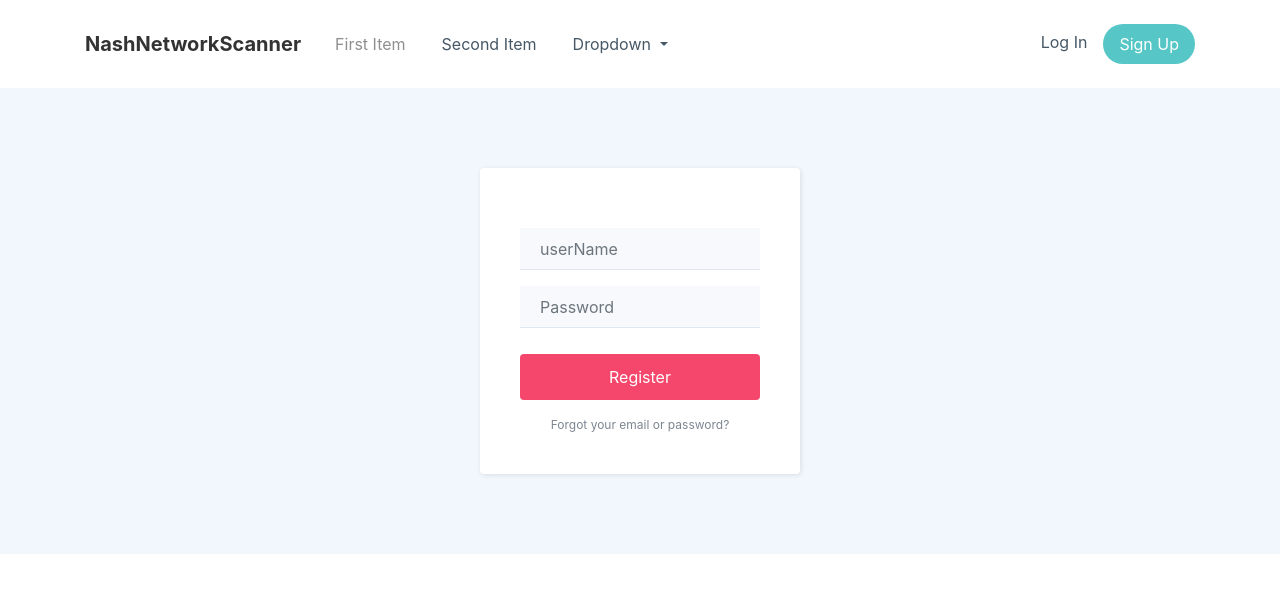
After one commit to Tom451/NashNetScanner, a PHP site: page /registration.php in a window 1280 px wide. The commit adds this page. Shown: the top 593 px of the page. Run offline with PHP 8.4, Linux system fonts and the light colour scheme.

Commit message:
Added Registration and Login Page

```diff
--- a/assets/php/DBConfig.php
+++ b/assets/php/DBConfig.php
@@ -3,11 +3,6 @@
 const USER = 'root';
 const PASSWORD = 'Z5H&Qc^z!Fz9';
 const HOST = 'localhost:3306';
-const DATABASE = 'nashnetworkingdashboard';
+const DATABASE = 'nashnetworkdashboard';
 
-try {
-    $connection = new PDO("mysql:host=".HOST.";dbname=".DATABASE, USER, PASSWORD);
-} catch (PDOException $e) {
-    exit("Error: " . $e->getMessage());
-}
-?>
+$new= new PDO("mysql:host=".HOST.";dbname=".DATABASE, USER, PASSWORD);
--- /dev/null
+++ b/registration.php
@@ -0,0 +1,74 @@
+<?php
+session_start();
+include('assets/php/DBConfig.php');
+
+$connection = new PDO("mysql:host=".HOST.";dbname=".DATABASE, USER, PASSWORD);
+
+if (isset($_POST['register'])) {
+    $username = $_POST['username'];
+    $email = $_POST['email'];
+    $password = $_POST['password'];
+    $password_hash = password_hash($password, PASSWORD_BCRYPT);
+    $query = $connection->prepare("SELECT * FROM usercredentials WHERE userName=:username");
+    $query->bindParam("username", $username, PDO::PARAM_STR);
+    $query->execute();
+    if ($query->rowCount() > 0) {
+        echo '<p class="error">The email address is already registered!</p>';
+    }
+    if ($query->rowCount() == 0) {
+        $query = $connection->prepare("INSERT INTO usercredentials(username,password) VALUES (:username,:password_hash)");
+        $query->bindParam("username", $username, PDO::PARAM_STR);
+        $query->bindParam("password_hash", $password_hash, PDO::PARAM_STR);
+        $query->bindParam("username", $username, PDO::PARAM_STR);
+        $result = $query->execute();
+        if ($result) {
+            echo '<p class="success">Your registration was successful!</p>';
+        } else {
+            echo '<p class="error">Something went wrong!</p>';
+        }
+    }
+}
+?>
+
+<!DOCTYPE html>
+<html lang="en">
+
+<head>
+    <meta charset="utf-8">
+    <meta name="viewport" content="width=device-width, initial-scale=1.0, shrink-to-fit=no">
+    <title>NashNetworkScanner</title>
+    <link rel="stylesheet" href="assets/bootstrap/css/bootstrap.min.css">
+    <link rel="stylesheet" href="assets/css/Navigation-with-Button.css">
+    <link rel="stylesheet" href="assets/css/styles.css">
+    <link rel="stylesheet" href="assets/css/Login-Form-Clean.css">
+</head>
+
+<body>
+<nav class="navbar navbar-light navbar-expand-md navigation-clean-button">
+    <div class="container"><a class="navbar-brand" href="#">NashNetworkScanner</a><button data-toggle="collapse" class="navbar-toggler" data-target="#navcol-1"><span class="sr-only">Toggle navigation</span><span class="navbar-toggler-icon"></span></button>
+        <div class="collapse navbar-collapse" id="navcol-1">
+            <ul class="navbar-nav mr-auto">
+                <li class="nav-item"><a class="nav-link active" href="#">First Item</a></li>
+                <li class="nav-item"><a class="nav-link" href="#">Second Item</a></li>
+                <li class="nav-item dropdown"><a class="dropdown-toggle nav-link" aria-expanded="false" data-toggle="dropdown" href="#">Dropdown </a>
+                    <div class="dropdown-menu"><a class="dropdown-item" href="#">First Item</a><a class="dropdown-item" href="#">Second Item</a><a class="dropdown-item" href="#">Third Item</a></div>
+                </li>
+            </ul><span class="navbar-text actions"> <a class="login" href="#">Log In</a><a class="btn btn-light action-button" role="button" href="#">Sign Up</a></span>
+        </div>
+    </div>
+</nav>
+
+<section class="login-clean">
+    <form method="post">
+        <h2 class="sr-only">Login Form</h2>
+        <div class="illustration"><i class="icon ion-ios-navigate"></i></div>
+        <div class="form-group"><input class="form-control" type="text" name="username" placeholder="userName"></div>
+        <div class="form-group"><input class="form-control" type="password" name="password" placeholder="Password"></div>
+        <div class="form-group"><button class="btn btn-primary btn-block" type="submit" name="register" value="register">Register</button></div><a class="forgot" href="#">Forgot your email or password?</a>
+    </form>
+</section>
+<script src="assets/js/jquery.min.js"></script>
+<script src="assets/bootstrap/js/bootstrap.min.js"></script>
+</body>
+
+</html>
```
Also changed, not shown: index.php (+8 -2 lines).
